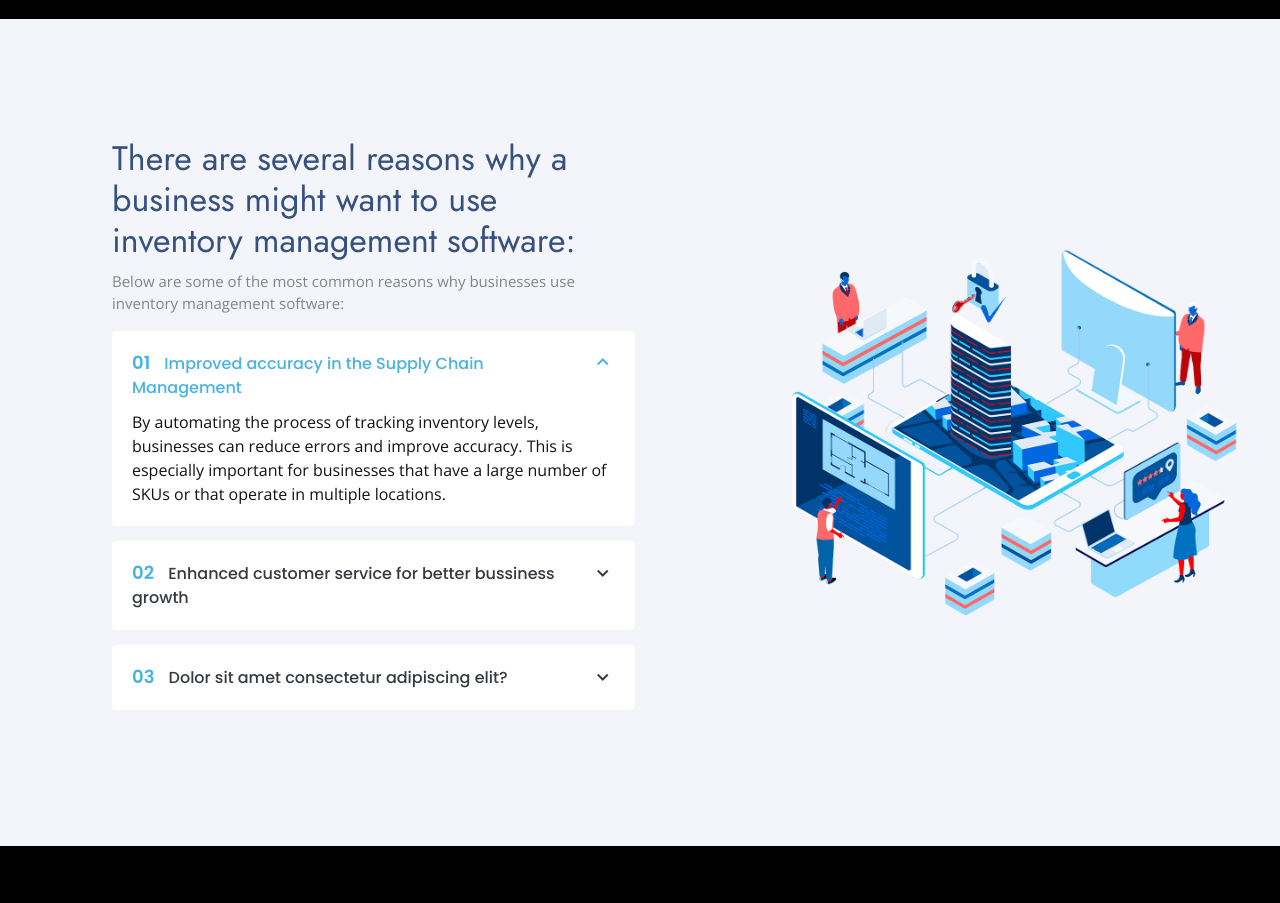
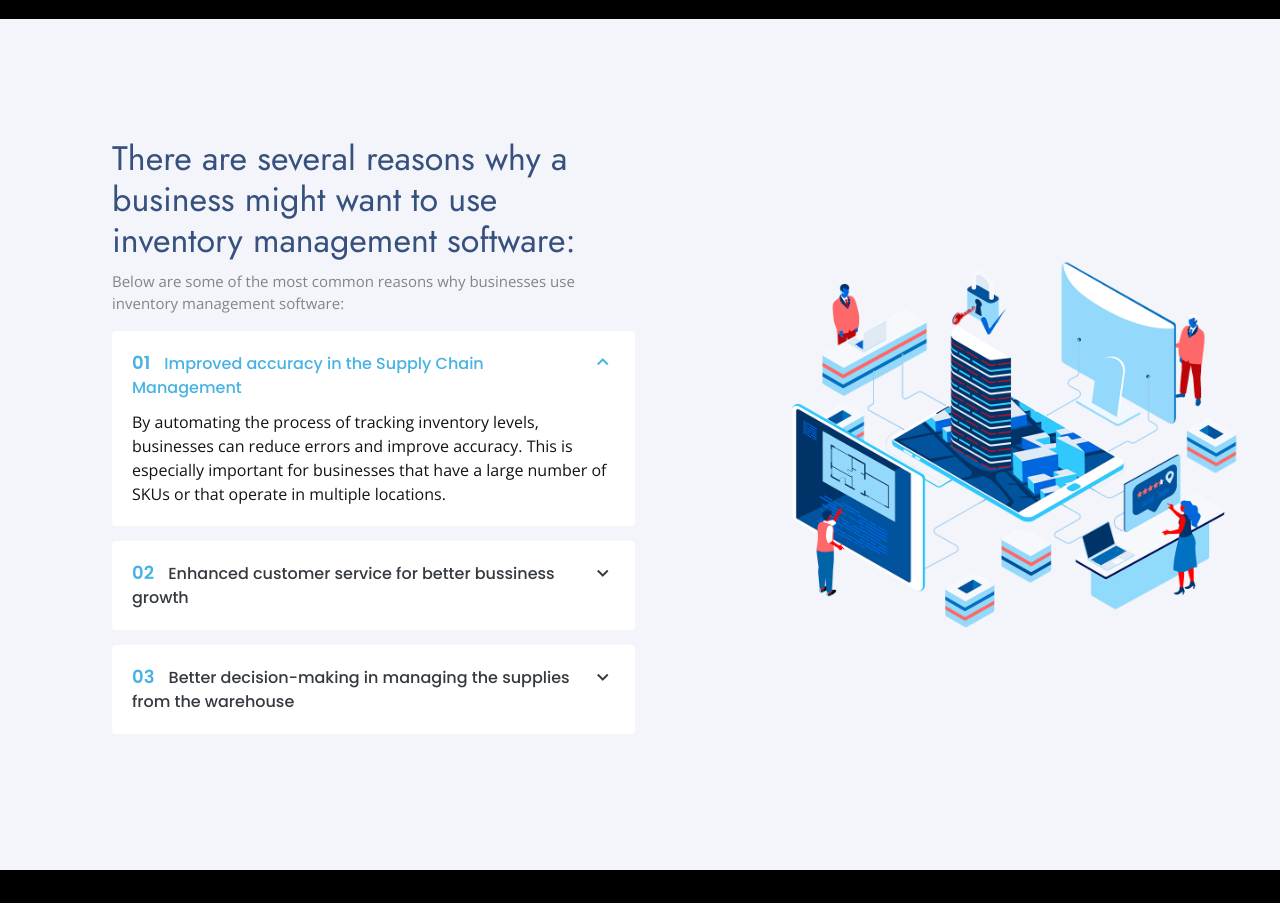
Before and after one commit to Younus-Saberi/InvFlow, a Django app: template homepage/templates/homepage.html in a window 1280 px wide. Shown: the part 1356-2259 px from the top of the page. Run offline with Django 3.2, Linux system fonts and the light colour scheme; the template is opened without the code that fills it, so the values that code supplies are empty; some libraries are stand-ins or nearby versions.

Commit message:
update the Why us section

```diff
--- a/homepage/templates/homepage.html
+++ b/homepage/templates/homepage.html
@@ -205,7 +205,7 @@
                 </li>
 
                 <li>
-                  <a data-bs-toggle="collapse" data-bs-target="#accordion-list-3" class="collapsed"><span>03</span> Dolor sit amet consectetur adipiscing elit? <i class="bx bx-chevron-down icon-show"></i><i class="bx bx-chevron-up icon-close"></i></a>
+                  <a data-bs-toggle="collapse" data-bs-target="#accordion-list-3" class="collapsed"><span>03</span> Better decision-making in managing the supplies from the warehouse <i class="bx bx-chevron-down icon-show"></i><i class="bx bx-chevron-up icon-close"></i></a>
                   <div id="accordion-list-3" class="collapse" data-bs-parent=".accordion-list">
                     <p>
                       Eleifend mi in nulla posuere sollicitudin aliquam ultrices sagittis orci. Faucibus pulvinar elementum integer enim. Sem nulla pharetra diam sit amet nisl suscipit. Rutrum tellus pellentesque eu tincidunt. Lectus urna duis convallis convallis tellus. Urna molestie at elementum eu facilisis sed odio morbi quis
```
